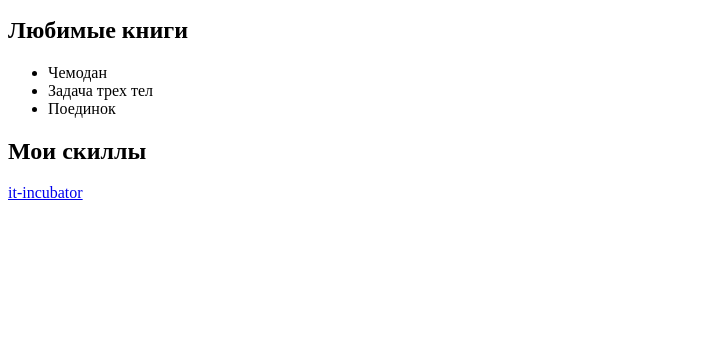
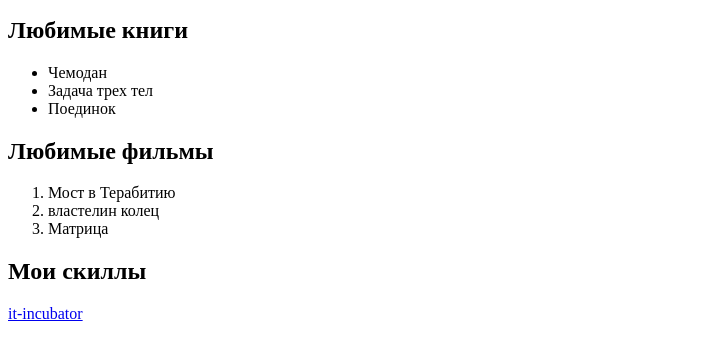
Before and after one commit to Iakov-web/1-hw-with-auto-test-html-css-main, a plain HTML site: page index.html in a window 1280 px wide. Shown: the part 453-800 px from the top of the page, without its empty margins (0-716 px from the left). Drawn offline with Linux system fonts and the light colour scheme.

Commit message:
complate task-3

```diff
--- a/index.html
+++ b/index.html
@@ -54,7 +54,19 @@
             <!-- 3) В этом разделе создай 2 дочерних элемента: -->
 
             <!-- a) Заголовок 2-го уровня с другим названием (любимые книги/фильмы/блюда/страны... и т.п.) -->
+             <h2>Любимые фильмы</h2>
             <!-- b) Нумерованный (упорядоченный) список. В списке должно быть не менее 3-х элементов -->
+             <ol>
+                <li>
+                    Мост в Терабитию
+                </li>
+                <li>
+                    властелин колец
+                </li>
+                <li>
+                    Матрица
+                </li>
+             </ol>
         </div>
         <div data-cy="hw1-skills-box-pre">
             <h2>Мои скиллы</h2>
```
